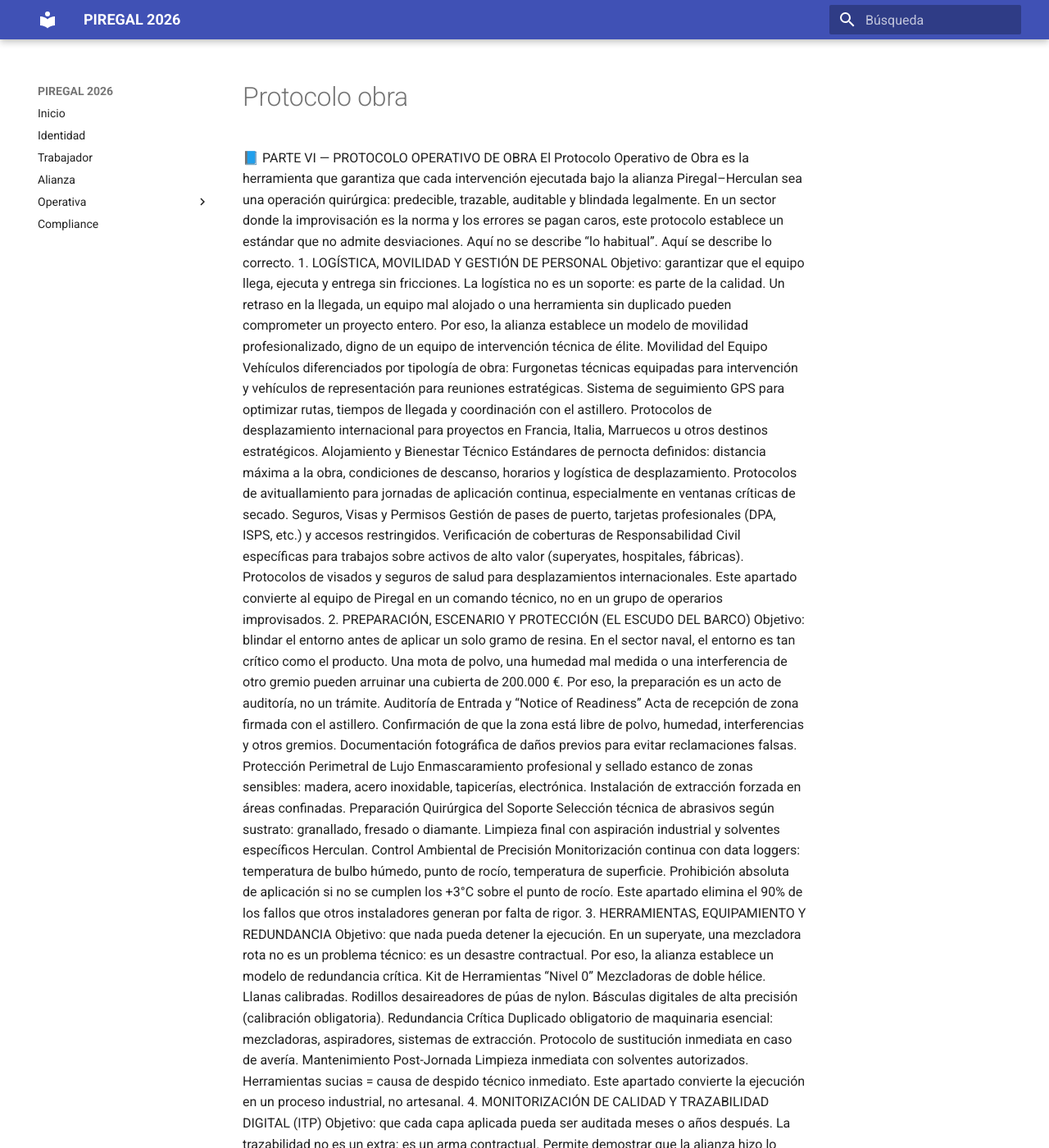
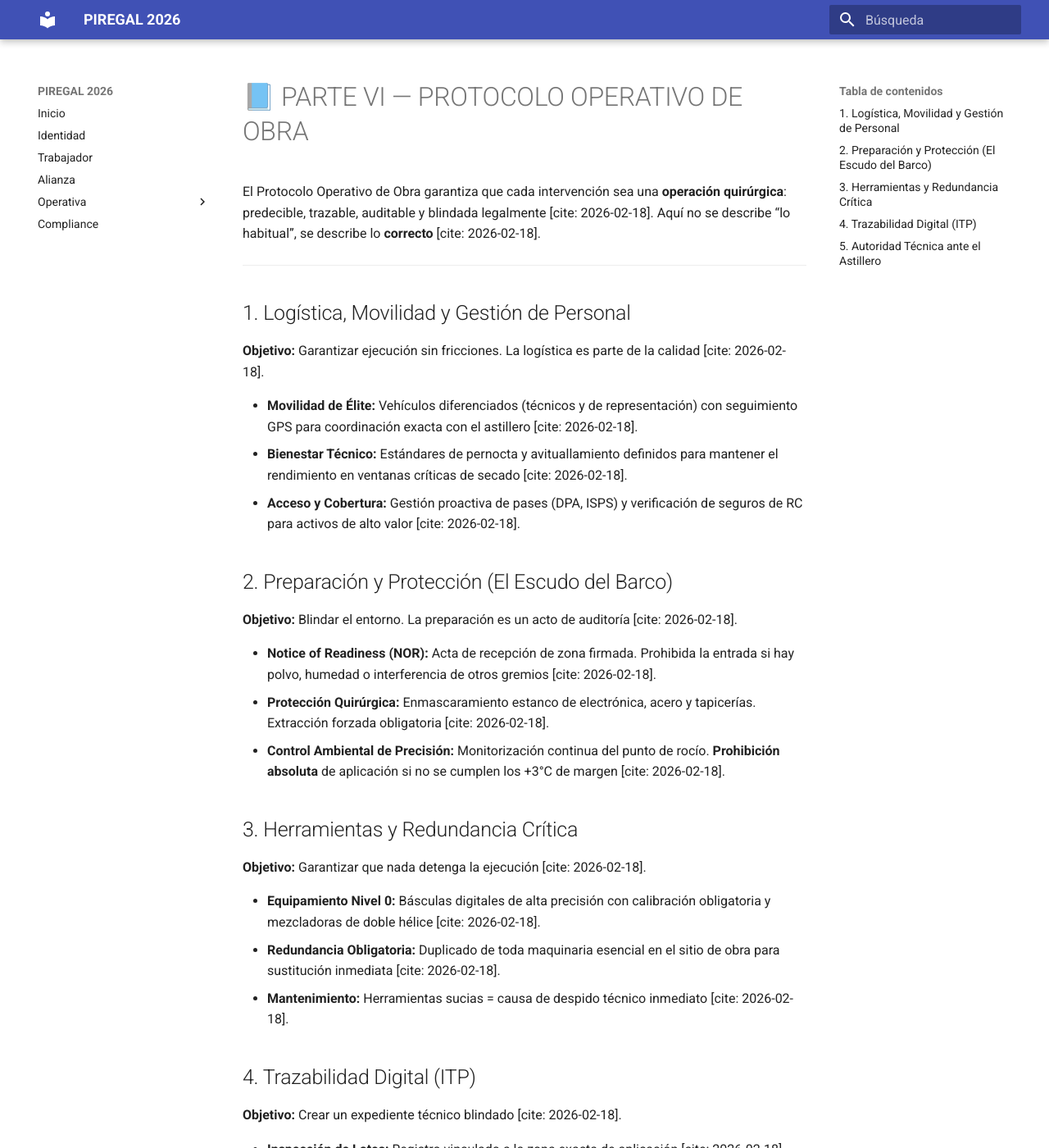
Before and after one commit to bernardezgatosergio-ai/piregal-governance, an MkDocs documentation site: the page built from docs/v4-operativa/protocolo-obra.md, in a window 1280 px wide and 1400 px high. Shown: the whole window at 82% size. Built offline with MkDocs 1.6.1 and Material for MkDocs 9.7.7, drawn with Linux system fonts in a browser that asks for light colours; some of the changed text lies outside the part shown.

Commit message:
Update protocolo-obra.md

```diff
--- a/docs/v4-operativa/protocolo-obra.md
+++ b/docs/v4-operativa/protocolo-obra.md
@@ -1,76 +1,39 @@
-📘 PARTE VI — PROTOCOLO OPERATIVO DE OBRA
-El Protocolo Operativo de Obra es la herramienta que garantiza que cada intervención ejecutada bajo la alianza Piregal–Herculan sea una operación quirúrgica: predecible, trazable, auditable y blindada legalmente. En un sector donde la improvisación es la norma y los errores se pagan caros, este protocolo establece un estándar que no admite desviaciones.
-Aquí no se describe “lo habitual”. Aquí se describe lo correcto.
-1. LOGÍSTICA, MOVILIDAD Y GESTIÓN DE PERSONAL
-Objetivo: garantizar que el equipo llega, ejecuta y entrega sin fricciones.
-La logística no es un soporte: es parte de la calidad. Un retraso en la llegada, un equipo mal alojado o una herramienta sin duplicado pueden comprometer un proyecto entero. Por eso, la alianza establece un modelo de movilidad profesionalizado, digno de un equipo de intervención técnica de élite.
-Movilidad del Equipo
-Vehículos diferenciados por tipología de obra: Furgonetas técnicas equipadas para intervención y vehículos de representación para reuniones estratégicas.
-Sistema de seguimiento GPS para optimizar rutas, tiempos de llegada y coordinación con el astillero.
-Protocolos de desplazamiento internacional para proyectos en Francia, Italia, Marruecos u otros destinos estratégicos.
-Alojamiento y Bienestar Técnico
-Estándares de pernocta definidos: distancia máxima a la obra, condiciones de descanso, horarios y logística de desplazamiento.
-Protocolos de avituallamiento para jornadas de aplicación continua, especialmente en ventanas críticas de secado.
-Seguros, Visas y Permisos
-Gestión de pases de puerto, tarjetas profesionales (DPA, ISPS, etc.) y accesos restringidos.
-Verificación de coberturas de Responsabilidad Civil específicas para trabajos sobre activos de alto valor (superyates, hospitales, fábricas).
-Protocolos de visados y seguros de salud para desplazamientos internacionales.
-Este apartado convierte al equipo de Piregal en un comando técnico, no en un grupo de operarios improvisados.
-2. PREPARACIÓN, ESCENARIO Y PROTECCIÓN (EL ESCUDO DEL BARCO)
-Objetivo: blindar el entorno antes de aplicar un solo gramo de resina.
-En el sector naval, el entorno es tan crítico como el producto. Una mota de polvo, una humedad mal medida o una interferencia de otro gremio pueden arruinar una cubierta de 200.000 €. Por eso, la preparación es un acto de auditoría, no un trámite.
-Auditoría de Entrada y “Notice of Readiness”
-Acta de recepción de zona firmada con el astillero.
-Confirmación de que la zona está libre de polvo, humedad, interferencias y otros gremios.
-Documentación fotográfica de daños previos para evitar reclamaciones falsas.
-Protección Perimetral de Lujo
-Enmascaramiento profesional y sellado estanco de zonas sensibles: madera, acero inoxidable, tapicerías, electrónica.
-Instalación de extracción forzada en áreas confinadas.
-Preparación Quirúrgica del Soporte
-Selección técnica de abrasivos según sustrato: granallado, fresado o diamante.
-Limpieza final con aspiración industrial y solventes específicos Herculan.
-Control Ambiental de Precisión
-Monitorización continua con data loggers: temperatura de bulbo húmedo, punto de rocío, temperatura de superficie.
-Prohibición absoluta de aplicación si no se cumplen los +3°C sobre el punto de rocío.
-Este apartado elimina el 90% de los fallos que otros instaladores generan por falta de rigor.
-3. HERRAMIENTAS, EQUIPAMIENTO Y REDUNDANCIA
-Objetivo: que nada pueda detener la ejecución.
-En un superyate, una mezcladora rota no es un problema técnico: es un desastre contractual. Por eso, la alianza establece un modelo de redundancia crítica.
-Kit de Herramientas “Nivel 0”
-Mezcladoras de doble hélice.
-Llanas calibradas.
-Rodillos desaireadores de púas de nylon.
-Básculas digitales de alta precisión (calibración obligatoria).
-Redundancia Crítica
-Duplicado obligatorio de maquinaria esencial: mezcladoras, aspiradores, sistemas de extracción.
-Protocolo de sustitución inmediata en caso de avería.
-Mantenimiento Post-Jornada
-Limpieza inmediata con solventes autorizados.
-Herramientas sucias = causa de despido técnico inmediato.
-Este apartado convierte la ejecución en un proceso industrial, no artesanal.
-4. MONITORIZACIÓN DE CALIDAD Y TRAZABILIDAD DIGITAL (ITP)
-Objetivo: que cada capa aplicada pueda ser auditada meses o años después.
-La trazabilidad no es un extra: es un arma contractual. Permite demostrar que la alianza hizo lo correcto incluso cuando otros intentan culparla.
-Inspección de Lotes
-Registro de números de lote de cada bidón.
-Vinculación exacta a la zona del barco donde se aplicó.
-Control de Capas y Tiempos
-Marcación de tiempos de re-coating para garantizar adhesión química.
-Medición de micras en húmedo y en seco (ultrasonidos en soportes metálicos).
-Diario de Obra en la Nube
-Reporte fotográfico diario.
-Acceso compartido con Herculan y el cliente final.
-Evidencia documental ante cualquier disputa.
-Este apartado convierte cada obra en un expediente técnico blindado.
-5. RELACIÓN ESTRATÉGICA CON EL ASTILLERO E INFORMACIÓN
-Objetivo: que Piregal actúe como autoridad técnica, no como un gremio subordinado.
-Interlocución Única
-El Jefe de Obra de Piregal es el único interlocutor con el Project Manager del astillero.
-Se elimina la dispersión de órdenes y la interferencia de terceros.
-Protocolo de “Notice of Delay”
-Emisión inmediata de documento oficial si otro gremio invade la zona o si las condiciones ambientales no son aptas.
-Traslada la responsabilidad del retraso al astillero, no a la alianza.
-Gestión de Residuos y Sostenibilidad
-Retirada de envases y restos químicos según normativa MARPOL y legislación local.
-Documentación de cumplimiento ambiental.
-Este apartado posiciona a Piregal como auditor no como aplicador
+# 📘 PARTE VI — PROTOCOLO OPERATIVO DE OBRA
+
+El Protocolo Operativo de Obra garantiza que cada intervención sea una **operación quirúrgica**: predecible, trazable, auditable y blindada legalmente [cite: 2026-02-18]. Aquí no se describe “lo habitual”, se describe lo **correcto** [cite: 2026-02-18].
+
+---
+
+## 1. Logística, Movilidad y Gestión de Personal
+**Objetivo:** Garantizar ejecución sin fricciones. La logística es parte de la calidad [cite: 2026-02-18].
+
+* **Movilidad de Élite:** Vehículos diferenciados (técnicos y de representación) con seguimiento GPS para coordinación exacta con el astillero [cite: 2026-02-18].
+* **Bienestar Técnico:** Estándares de pernocta y avituallamiento definidos para mantener el rendimiento en ventanas críticas de secado [cite: 2026-02-18].
+* **Acceso y Cobertura:** Gestión proactiva de pases (DPA, ISPS) y verificación de seguros de RC para activos de alto valor [cite: 2026-02-18].
+
+## 2. Preparación y Protección (El Escudo del Barco)
+**Objetivo:** Blindar el entorno. La preparación es un acto de auditoría [cite: 2026-02-18].
+
+* **Notice of Readiness (NOR):** Acta de recepción de zona firmada. Prohibida la entrada si hay polvo, humedad o interferencia de otros gremios [cite: 2026-02-18].
+* **Protección Quirúrgica:** Enmascaramiento estanco de electrónica, acero y tapicerías. Extracción forzada obligatoria [cite: 2026-02-18].
+* **Control Ambiental de Precisión:** Monitorización continua del punto de rocío. **Prohibición absoluta** de aplicación si no se cumplen los +3°C de margen [cite: 2026-02-18].
+
+## 3. Herramientas y Redundancia Crítica
+**Objetivo:** Garantizar que nada detenga la ejecución [cite: 2026-02-18].
+
+* **Equipamiento Nivel 0:** Básculas digitales de alta precisión con calibración obligatoria y mezcladoras de doble hélice [cite: 2026-02-18].
+* **Redundancia Obligatoria:** Duplicado de toda maquinaria esencial en el sitio de obra para sustitución inmediata [cite: 2026-02-18].
+* **Mantenimiento:** Herramientas sucias = causa de despido técnico inmediato [cite: 2026-02-18].
+
+## 4. Trazabilidad Digital (ITP)
+**Objetivo:** Crear un expediente técnico blindado [cite: 2026-02-18].
+
+* **Inspección de Lotes:** Registro vinculado a la zona exacta de aplicación [cite: 2026-02-18].
+* **Control de Capas:** Medición de micras por ultrasonidos y marcación de tiempos de re-coating para adhesión química [cite: 2026-02-18].
+* **Diario en la Nube:** Reporte fotográfico diario compartido con Herculan y el cliente final [cite: 2026-02-18].
+
+## 5. Autoridad Técnica ante el Astillero
+**Objetivo:** Posicionar a Piregal como autoridad, no como gremio subordinado [cite: 2026-02-18].
+
+* **Notice of Delay:** Emisión inmediata si otro gremio invade la zona, trasladando la responsabilidad legal del retraso al astillero [cite: 2026-02-18].
+* **Gestión MARPOL:** Retirada de residuos químicos según normativa internacional de sostenibilidad [cite: 2026-02-18].
```
